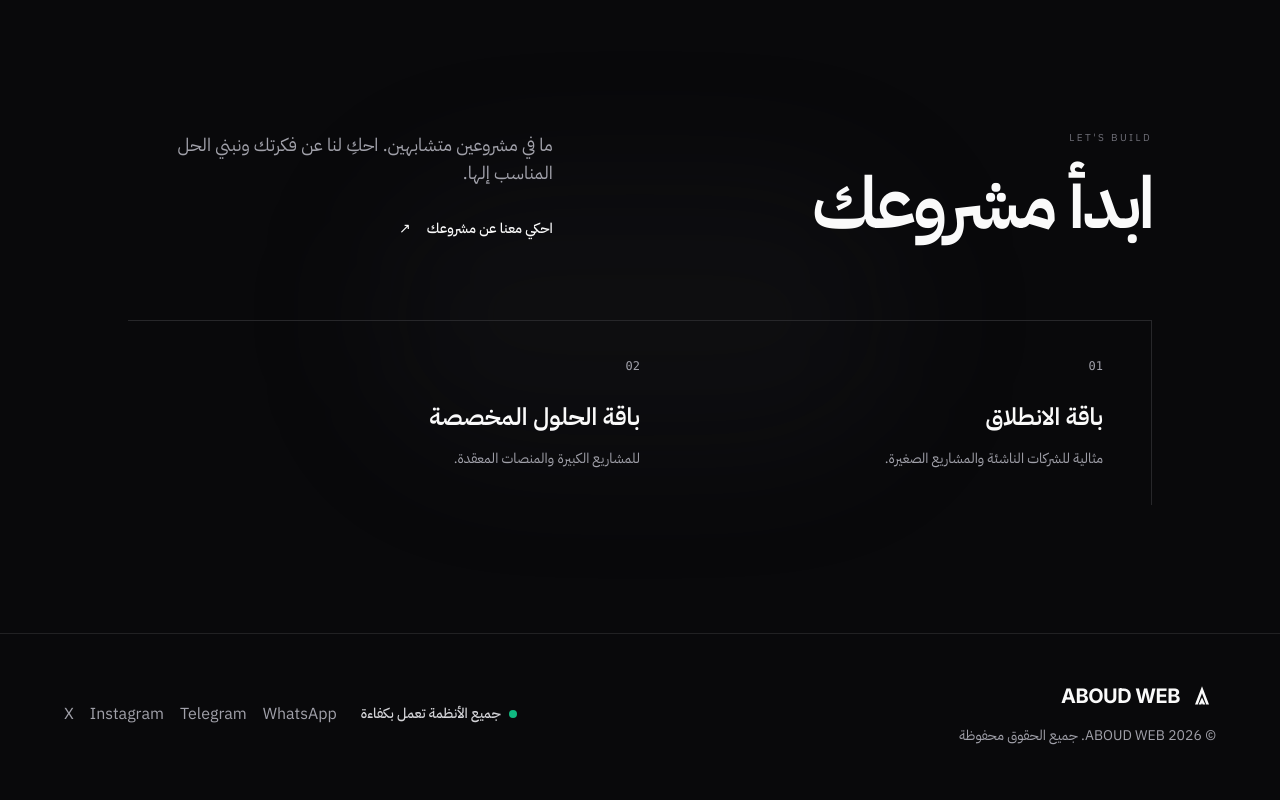
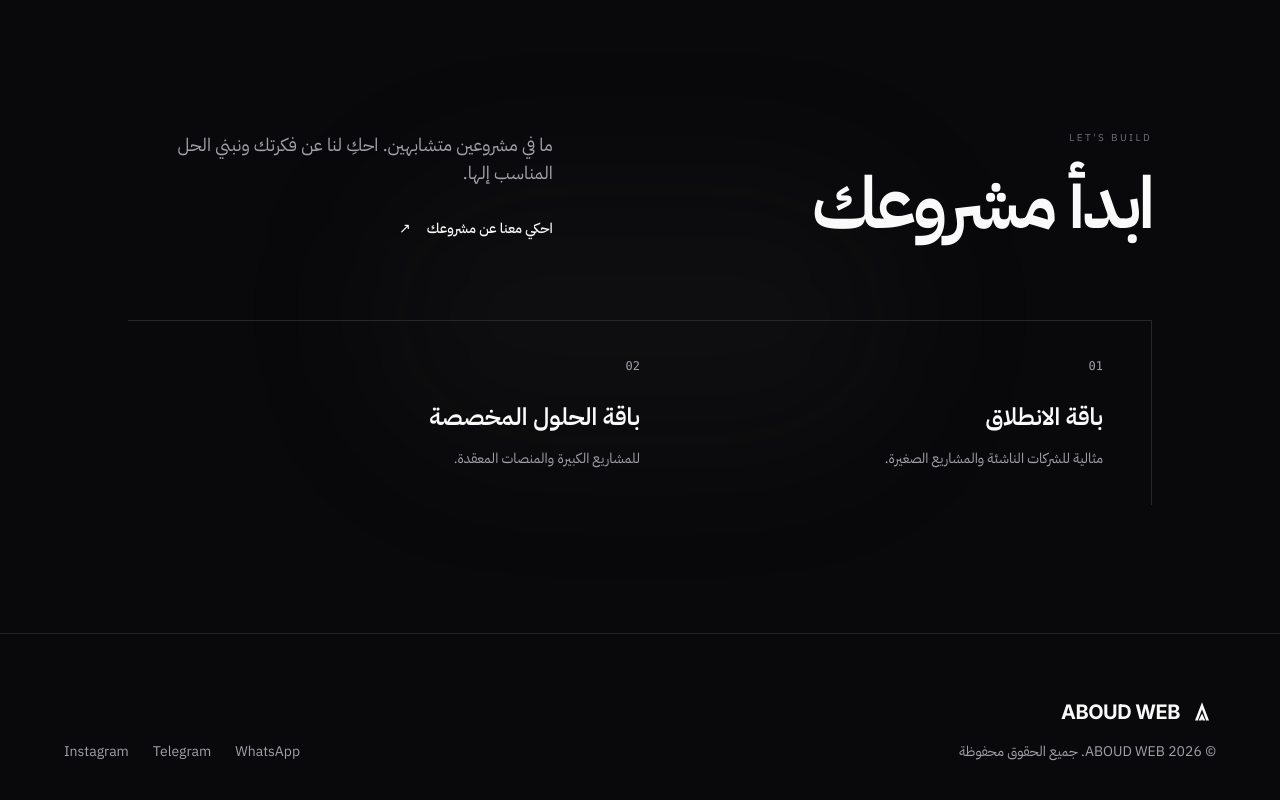
Before and after one commit to 963abod/aboudweb, a React (Vite) app: page / in a window 1280 px wide. Shown: the part 1866-2666 px from the top of the page. Built offline with nearby package versions, Linux system fonts and the light colour scheme; no server answers; the database is empty.

Commit message:
Refine footer into minimal premium layout

```diff
--- a/src/components/Footer.jsx
+++ b/src/components/Footer.jsx
@@ -9,19 +9,16 @@ export function Footer({ lang = 'ar', settings }) {
   const whatsappNumber = contacts.whatsapp || '963951708141';
   const telegramUsername = contacts.telegram || 'aboudweb';
   const instagramUrl = contacts.instagram || 'https://instagram.com/aboudweb';
-  const xUrl = contacts.x || 'https://x.com/aboudweb';
 
   const cleanTelegram = telegramUsername.replace('@', '');
   const finalInstagramUrl = instagramUrl.startsWith('http') ? instagramUrl : `https://${instagramUrl}`;
-  const finalXUrl = xUrl.startsWith('http') ? xUrl : `https://${xUrl}`;
-
   const copyrightText = lang === 'ar'
     ? (contacts.copyright_ar || DEFAULT_SETTINGS.contacts.copyright_ar)
     : (contacts.copyright_en || DEFAULT_SETTINGS.contacts.copyright_en);
 
   return (
-    <footer className="border-t border-zinc-200 dark:border-zinc-800/80 bg-white dark:bg-[#09090b] py-12 px-4">
-      <div className="max-w-6xl mx-auto flex flex-col md:flex-row justify-between items-center gap-6">
+    <footer className="border-t border-zinc-200 dark:border-zinc-800/80 bg-white dark:bg-[#09090b] py-16 px-4">
+      <div className="max-w-6xl mx-auto flex flex-col md:flex-row justify-between items-start md:items-end gap-10">
         <div className="flex flex-col items-center md:items-start gap-4">
           <div className="flex items-center gap-2">
             <Logo className="w-6 h-6" />
@@ -32,19 +29,11 @@ export function Footer({ lang = 'ar', settings }) {
           </p>
         </div>
 
-        <div className="flex items-center gap-6">
-          <div className="flex items-center gap-2">
-            <div className="w-2 h-2 rounded-full bg-emerald-500"></div>
-            <span className="text-sm font-medium text-zinc-600 dark:text-zinc-300">
-              {lang === 'ar' ? 'جميع الأنظمة تعمل بكفاءة' : 'All systems operational'}
-            </span>
-          </div>
-
-          <div className="flex items-center gap-4 text-zinc-400">
+        <div className="flex flex-col items-start gap-5">
+          <div className="flex flex-wrap items-center gap-x-6 gap-y-3 text-sm text-zinc-400">
             <a href={`https://wa.me/${whatsappNumber}`} target="_blank" rel="noreferrer" className="hover:text-zinc-900 dark:hover:text-zinc-50 transition-colors">WhatsApp</a>
             <a href={`https://t.me/${cleanTelegram}`} target="_blank" rel="noreferrer" className="hover:text-zinc-900 dark:hover:text-zinc-50 transition-colors">Telegram</a>
             <a href={finalInstagramUrl} target="_blank" rel="noreferrer" className="hover:text-zinc-900 dark:hover:text-zinc-50 transition-colors">Instagram</a>
-            <a href={finalXUrl} target="_blank" rel="noreferrer" className="hover:text-zinc-900 dark:hover:text-zinc-50 transition-colors">X</a>
           </div>
         </div>
       </div>
```
